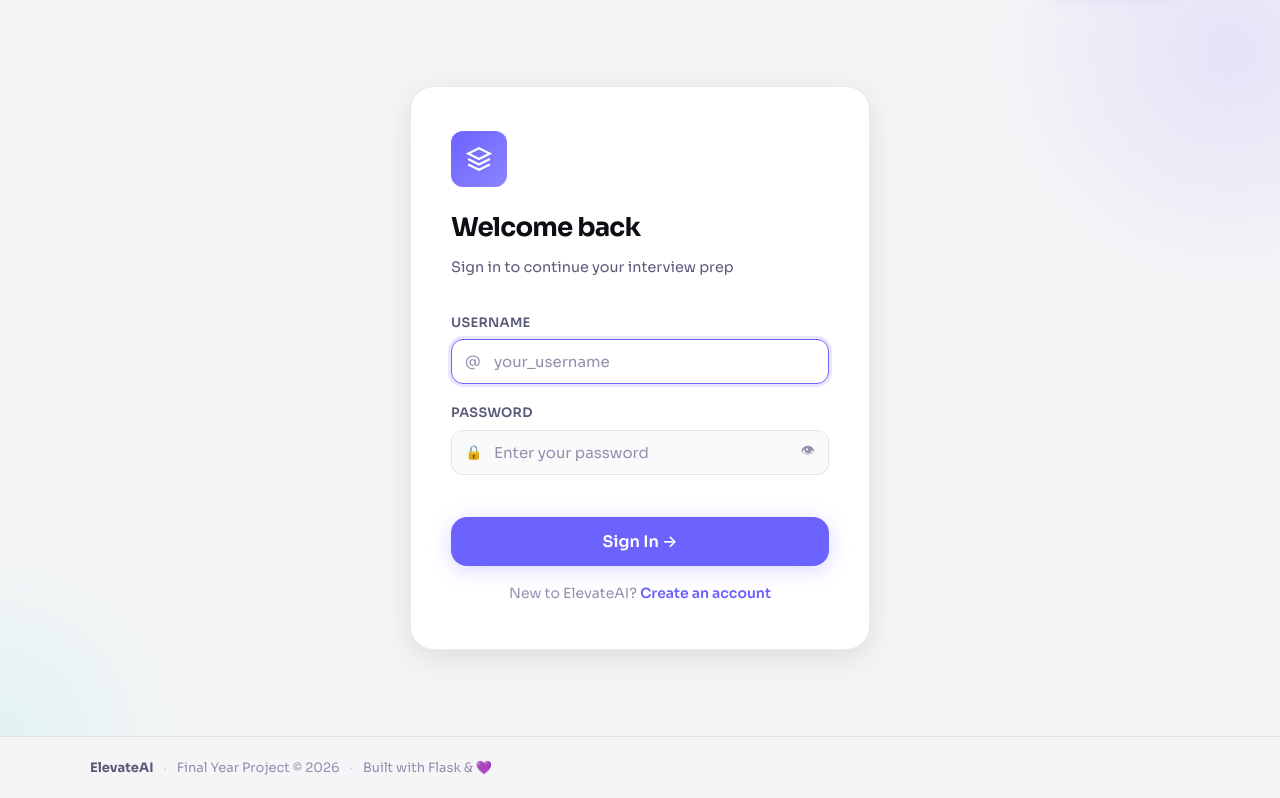
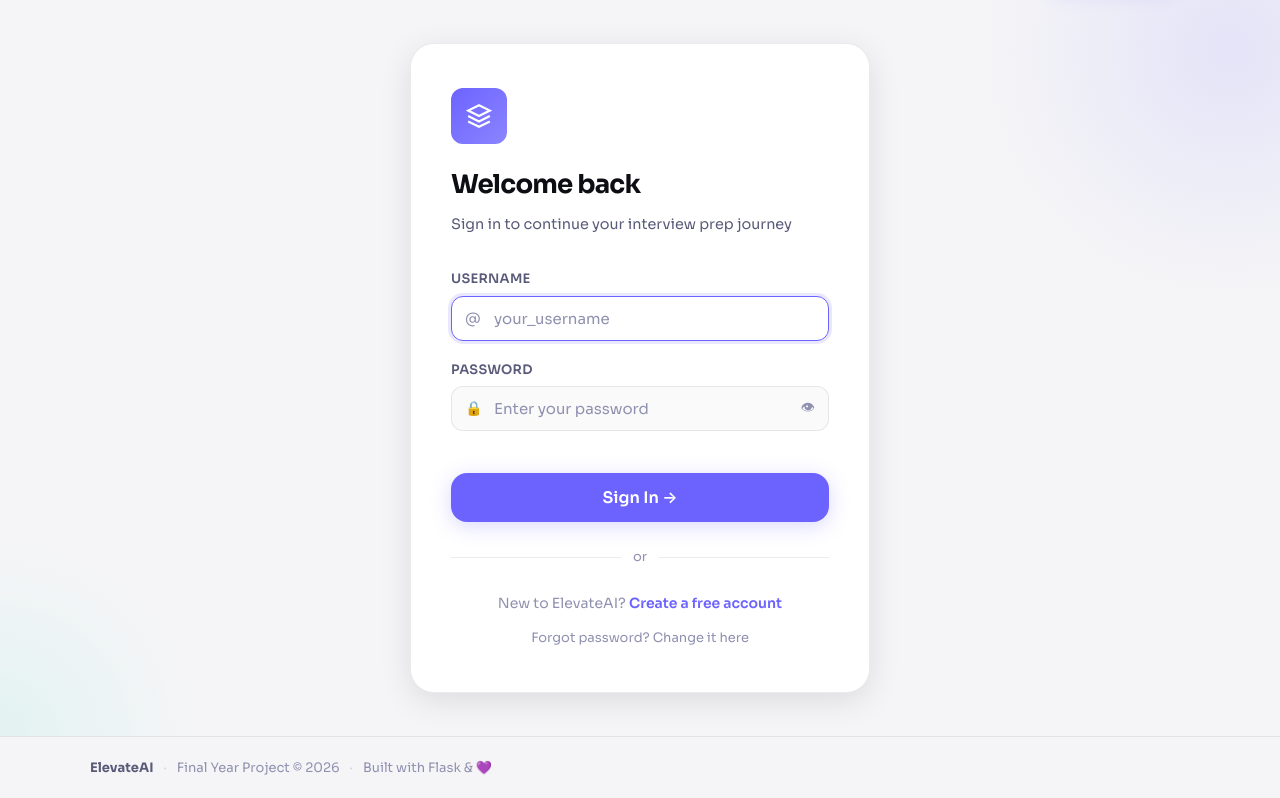
Before and after one commit to Suhas-H-N/ElevateAI, a Flask app: page / in a window 1280 px wide. Shown: the part 64-862 px from the top of the page. Run offline with Flask 3, Linux system fonts and the light colour scheme.

Commit message:
feat(login): enhance authentication page with modern design, password toggle, and improved user experience

```diff
--- a/templates/login.html
+++ b/templates/login.html
@@ -14,24 +14,15 @@
         </div>
 
         <h1 class="auth-title">Welcome back</h1>
-        <p class="auth-sub">Sign in to continue your interview prep</p>
+        <p class="auth-sub">Sign in to continue your interview prep journey</p>
 
         <form method="POST" action="{{ url_for('login') }}" autocomplete="on">
-
             <div class="field">
                 <label class="field-label" for="username">Username</label>
                 <div class="input-wrap has-icon">
                     <span class="input-icon">@</span>
-                    <input
-                        class="field-input"
-                        type="text"
-                        id="username"
-                        name="username"
-                        placeholder="your_username"
-                        required
-                        autocomplete="username"
-                        autofocus
-                    >
+                    <input class="field-input" type="text" id="username" name="username"
+                           placeholder="your_username" required autocomplete="username" autofocus>
                 </div>
             </div>
 
@@ -39,28 +30,24 @@
                 <label class="field-label" for="password">Password</label>
                 <div class="input-wrap has-icon">
                     <span class="input-icon">🔒</span>
-                    <input
-                        class="field-input"
-                        type="password"
-                        id="password"
-                        name="password"
-                        placeholder="Enter your password"
-                        required
-                        autocomplete="current-password"
-                    >
-                    <button type="button" class="eye-toggle" onclick="togglePwd('password', this)" aria-label="Show/hide password">👁</button>
+                    <input class="field-input" type="password" id="password" name="password"
+                           placeholder="Enter your password" required autocomplete="current-password">
+                    <button type="button" class="eye-toggle" onclick="togglePwd('password',this)" aria-label="Show password">👁</button>
                 </div>
             </div>
 
-            <button type="submit" class="btn btn-primary btn-lg btn-full mt-24">
-                Sign In →
-            </button>
-
+            <button type="submit" class="btn btn-primary btn-lg btn-full mt-24">Sign In →</button>
         </form>
 
-        <div class="auth-footer mt-16">
+        <div class="divider">or</div>
+
+        <div style="text-align:center;font-size:0.875rem;color:var(--text-muted);">
             New to ElevateAI?
-            <a href="{{ url_for('signup') }}">Create an account</a>
+            <a href="{{ url_for('signup') }}" style="font-weight:600;">Create a free account</a>
+        </div>
+
+        <div style="margin-top:12px;text-align:center;font-size:0.8125rem;">
+            <a href="{{ url_for('reset_password') }}" style="color:var(--text-muted);">Forgot password? Change it here</a>
         </div>
 
     </div>
@@ -71,13 +58,8 @@
 <script>
 function togglePwd(id, btn) {
     const input = document.getElementById(id);
-    if (input.type === 'password') {
-        input.type = 'text';
-        btn.textContent = '🙈';
-    } else {
-        input.type = 'password';
-        btn.textContent = '👁';
-    }
+    input.type = input.type === 'password' ? 'text' : 'password';
+    btn.textContent = input.type === 'password' ? '👁' : '🙈';
 }
 </script>
 {% endblock %}
```
